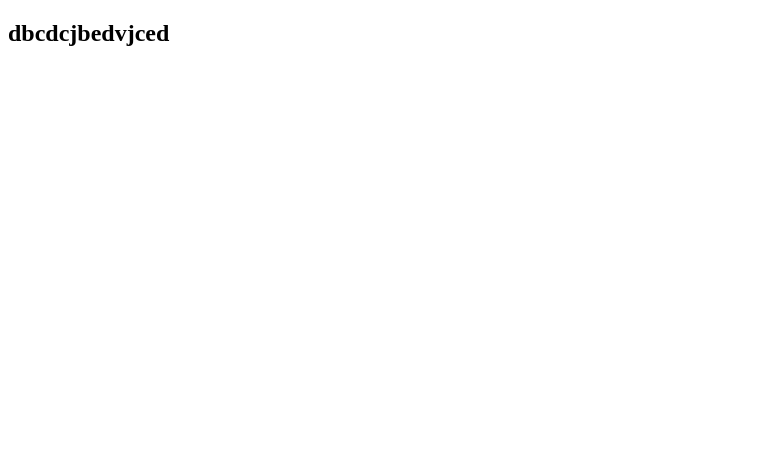
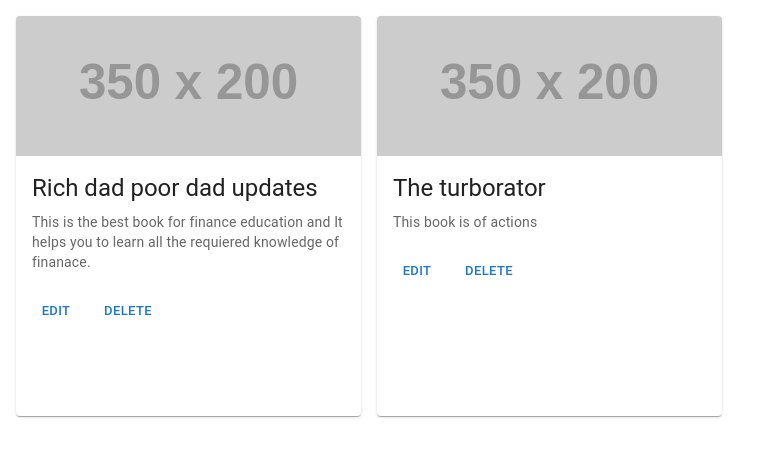
Before and after one commit to prakash32536/book-library, a React (Create React App) app: page /view-book in a window 1280 px wide. Shown: the top 456 px of the page, without its empty margins (0-777 px from the left). Built offline with nearby package versions, Linux system fonts and the light colour scheme; data requests are answered from the project's data file.

Commit message:
update api integration

```diff
--- a/db.json
+++ b/db.json
@@ -1,57 +1,20 @@
 {
   "save-book-data": [
     {
-      "id": 1,
-      "formData": {
-        "author_name": "Tom Crooks",
-        "book_description": "This book is awesome",
-        "book_id": 1,
-        "book_name": "The glance",
-        "cover_img": "ncsbcsjcbdsjcbdsjccdsc"
-      }
-    },
-    {
-      "book_id": "cvxashcbsa",
-      "book_name": " csnc",
-      "book_description": " csadnc",
-      "author_name": " cadsnca",
-      "cover_img": " cnamd",
+      "book_id": "265226322",
+      "book_name": "Rich dad poor dad updates",
+      "book_description": "This is the best book for finance education and It helps you to learn all the requiered knowledge of finanace.",
+      "author_name": "Tom Brrok",
+      "cover_img": "https://fakeimg.pl/350x200/?text=Hello",
       "id": 2
     },
     {
-      "book_id": "877622",
-      "book_name": "",
-      "book_description": "The world arround",
+      "book_id": "6746373233",
+      "book_name": "The turborator",
+      "book_description": "This book is of actions",
       "author_name": "Tom Crooks",
-      "cover_img": "https:pixcel/122",
+      "cover_img": "https://fakeimg.pl/350x200/?text=World&font=lobste",
       "id": 3
-    },
-    {
-      "book_id": "dscdsc",
-      "book_name": "dscdsc",
-      "book_description": "dscsd",
-      "author_name": "dscdscd",
-      "cover_img": "dscsd",
-      "id": 4
-    },
-    {
-      "id": 5
-    },
-    {
-      "book_id": "cdbhdc",
-      "book_name": " dasnhcd",
-      "book_description": "asdvbhca",
-      "author_name": "a djcn",
-      "cover_img": " asjc",
-      "id": 6
-    },
-    {
-      "book_id": "chvascs",
-      "book_name": "testing useefect",
-      "book_description": "d scnhdscsd",
-      "author_name": "dsn cds",
-      "cover_img": "c sdancw",
-      "id": 7
     }
   ]
 }
--- a/src/App.js
+++ b/src/App.js
@@ -3,6 +3,7 @@
 import Home from './Pages/Home/Home';
 import AddBook from './Pages/AddBook/AddBook'
 import ViewBook from './Pages/ViewBook/ViewBook';
+import EditBook from './Pages/EditBook/EditBook'
 
 function App() {
   return (
@@ -11,6 +12,8 @@
         <Route path="/" element={<Home />}></Route>
         <Route path="/add-books" element={<AddBook />}></Route>
         <Route path="/view-book" element={<ViewBook />}></Route>
+        {/* edit route should be dynamic */}
+        <Route path="/edit-book/:id" element={<EditBook />}></Route>
       </Routes>
     </>
   );
--- a/src/Components/BookCard.js
+++ b/src/Components/BookCard.js
@@ -5,27 +5,37 @@
 import CardMedia from '@mui/material/CardMedia';
 import Button from '@mui/material/Button';
 import Typography from '@mui/material/Typography';
+import { useNavigate } from 'react-router-dom';
 
-export default function MediaCard() {
+// distructing in javascript
+
+export default function MediaCard({data}) {
+  const navigate = useNavigate();
+
+  const handleRoute = (item) => {
+    navigate(`/edit-book/${data.id}`, { state: { item: item }});
+  }
   return (
-    <Card sx={{ maxWidth: 345 }}>
+    <Card sx={{ minWidth: 345, maxWidth: 345, minHeight: 400, maxHeight:400 }}>
       <CardMedia
         sx={{ height: 140 }}
-        image="/static/images/cards/contemplative-reptile.jpg"
+        image={data.cover_img}
         title="green iguana"
       />
       <CardContent>
         <Typography gutterBottom variant="h5" component="div">
-          Lizard
+          {data.book_name}
         </Typography>
         <Typography variant="body2" color="text.secondary">
-          Lizards are a widespread group of squamate reptiles, with over 6,000
-          species, ranging across all continents except Antarctica
+          {data.book_description}
+        </Typography>
+        <Typography variant="body2" color="text.secondary">
+          {data.auther_name}
         </Typography>
       </CardContent>
       <CardActions>
-        <Button size="small">Share</Button>
-        <Button size="small">Learn More</Button>
+        <Button size="small" onClick={() => handleRoute(data)}>Edit</Button>
+        <Button size="small">Delete</Button>
       </CardActions>
     </Card>
   );
--- /dev/null
+++ b/src/Pages/EditBook/EditBook.js
@@ -0,0 +1,60 @@
+import React,{useState} from 'react'
+import axios from 'axios';
+import {useNavigate, useLocation} from 'react-router-dom';
+import Header from '../../Components/Header';
+import { StyledBox, StyledTextField } from '../AddBook/Styled';
+import { Typography, Button } from '@mui/material';
+
+const EditBook = () => {
+    const navigate = useNavigate();
+    const { state } = useLocation();
+    const [formData, setFormData] = useState({
+        book_name: state.item.book_name,
+        author_name: state.item.author_name,
+        cover_img: state.item.cover_img,
+        book_description: state.item.book_description,
+        id: state.item.id
+    });
+
+    console.log('formdataedit', formData);
+
+    const handleChange = (e) => {
+      const {name, value} = e.target;
+      setFormData((prevState) => ({
+        ...prevState,
+        [name]: value
+    }));
+    }
+
+    // api calling for updating the form
+
+    const handleSubmit = async(event) => {
+      event.preventDefault();
+      await axios.patch(`http://localhost:8000/save-book-data/${formData.id}`, formData).then((res) => {
+        if(res) {
+            navigate('/view-book');
+          }
+      })
+    }
+
+
+  return (
+    <div>
+      <Header />
+      <StyledBox>
+        <Typography variant="h4">Edit Your Book</Typography>
+        <form onSubmit={handleSubmit}>
+          <StyledTextField value={formData.id} disabled  label="Book Id" type="text"  name="book_id" variant="outlined"/>
+          <StyledTextField value={formData.book_name} onChange={handleChange}  label="Book Name" type="text"  name="book_name" variant="outlined"/>
+          <StyledTextField value={formData.book_description} onChange={handleChange}   label="Book Description" type="text" name="book_description" variant="outlined"/>
+          <StyledTextField value={formData.author_name} onChange={handleChange}  label="Author Name" type="text" name="author_name" variant="outlined"/>
+          <StyledTextField value={formData.cover_img} onChange={handleChange}  label="Cover Image" type="text" name="cover_img" variant="outlined"/>
+          <br />
+          <Button sx={{ m: 2, width: '10%' }} variant="contained" color= "primary" type="submit">Save</Button>
+        </form>
+      </StyledBox>
+    </div>
+  )
+}
+
+export default EditBook
--- a/src/Pages/ViewBook/ViewBook.js
+++ b/src/Pages/ViewBook/ViewBook.js
@@ -2,16 +2,17 @@
 import axios from 'axios';
 import Header from '../../Components/Header';
 import BookCard from '../../Components/BookCard';
+import { Grid } from '@mui/material';
 
 const ViewBook = () => {
-  const [ data, setData ] = useState([]);
-  console.log('data=======>', data);
+  const [ book, setBook ] = useState([]);
+  console.log('data=======>', book);
 
   // It is for api handling
   const viewAllBooks = async () => {
     await axios.get(`http://localhost:8000/save-book-data`).then((res) => {
       if(res) {
-        setData(res.data);
+        setBook(res.data);
       }
     })
   }
@@ -26,9 +27,19 @@
 
 
   return (
-    <div>
-       <h2>dbcdcjbedvjced</h2>
-    </div>
+    <>
+    <Grid container>
+      {book?.length > 0 &&
+       book?.map((data, index) => {
+        return (
+          <Grid key={index} item sx={{m : 1}}>
+            <BookCard  data={data} />
+          </Grid>
+        )
+       })
+      }
+    </Grid>
+    </>
   )
 }
 
```
